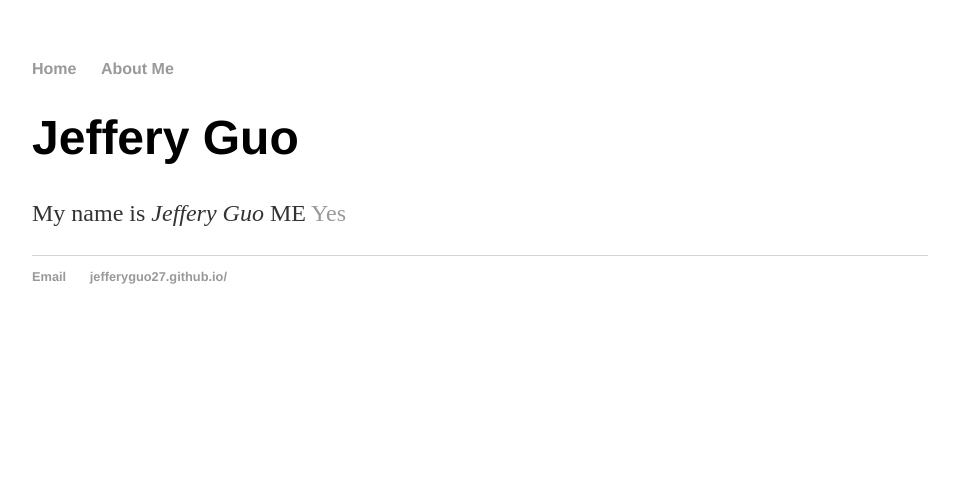
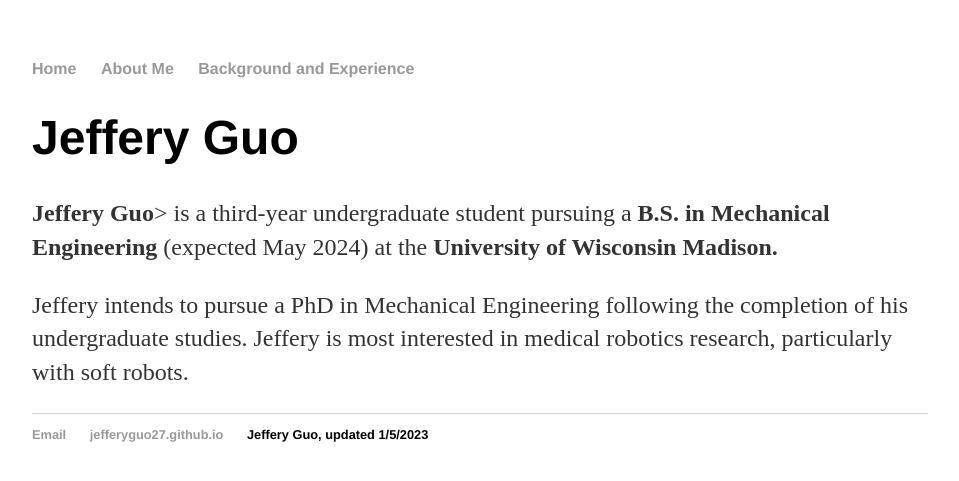
Before and after one commit to jefferyguo27/jefferyguo27.github.io, a Jekyll site: the page built from index.html, in a window 1280 px wide. Shown: the top 481 px of the page, without its empty margins (160-1119 px from the left). Built offline with Jekyll 4.4.1, drawn with Linux system fonts in a browser that asks for light colours.

Commit message:
new files

```diff
--- a/_layouts/default.html
+++ b/_layouts/default.html
@@ -10,6 +10,7 @@
 	    		<ul>
 	        		<li><a href="/">Home</a></li>
 		        	<li><a href="/about">About Me</a></li>
+					<li><a href="/about">Background and Experience</a></li>
 	    		</ul>
 			</nav>
 			<div class="container">
@@ -19,8 +20,9 @@
 			</div><!-- /.container -->
 			<footer>
 	    		<ul>
-	        		<li><a href="mailto:jlguo2@wisc.edu">Email</a></li>
-	        		<li><a href="https://jefferyguo27.github.io/">jefferyguo27.github.io/</a></li>
+	        		<li align="right"><a href="mailto:jlguo2@wisc.edu">Email</a></li>
+	        		<li align="right"><a href="https://jefferyguo27.github.io/">jefferyguo27.github.io</a></li>
+					<li align="left">Jeffery Guo, updated 1/5/2023</a></li>
 				</ul>
 			</footer>
 		</body>
--- a/index.html
+++ b/index.html
@@ -4,5 +4,6 @@ title: Jeffery Guo
 ---
 <div class="blurb">
 	<h1>Jeffery Guo</h1>
-	<p>My name is <em>Jeffery Guo</em> ME <a href="/about">Yes</a></p>
+	<p><strong>Jeffery Guo</strong>> is a third-year undergraduate student pursuing a <strong>B.S. in Mechanical Engineering</strong> (expected May 2024) at the <strong>University of Wisconsin Madison.</strong></p>
+	<p>Jeffery intends to pursue a PhD in Mechanical Engineering following the completion of his undergraduate studies. Jeffery is most interested in medical robotics research, particularly with soft robots.</p>
 </div><!-- /.blurb -->
```
Also changed, not shown: about/index.html (+4 -3 lines), background_and_experience/index.html (added).
